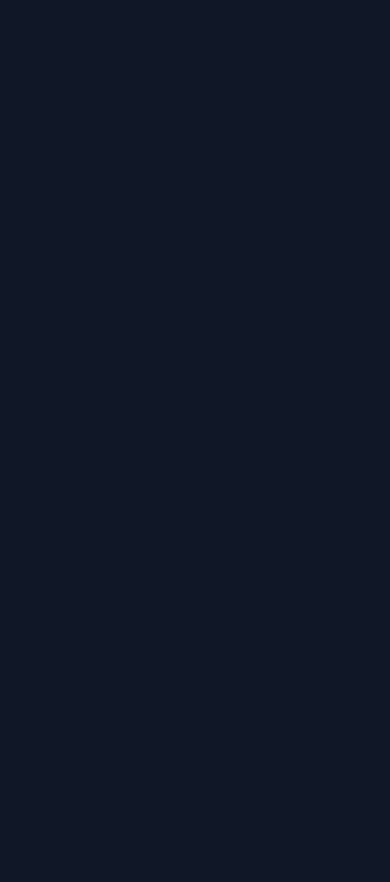
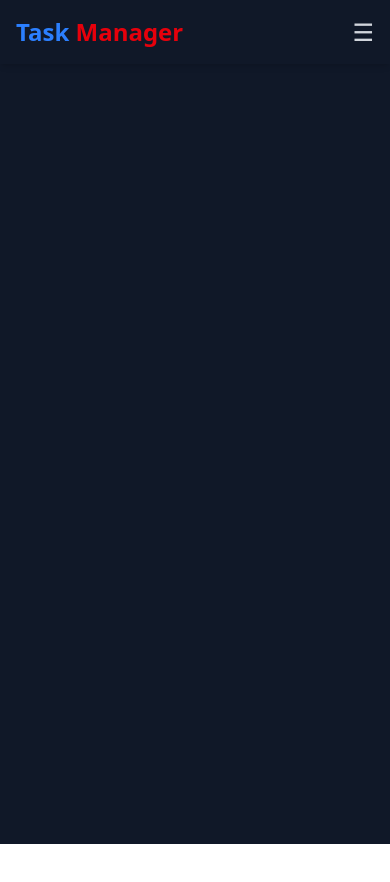
Before and after one commit to PrateekMishraaa/TaskManagerGoverdhan, a React (Vite) app: page / in a window 390 px wide. Shown: the top 882 px of the page. After the commit the page ends 844 px from the top, so only its background shows below. Built offline with nearby package versions, Linux system fonts and the light colour scheme.

Commit message:
protectedRoutes_ProfilePage_Homepage

```diff
--- a/src/App.jsx
+++ b/src/App.jsx
@@ -3,8 +3,12 @@ import { BrowserRouter as Router, Routes, Route } from "react-router-dom";
 import SignUp from './Pages/SignUp';
 import Login from './Pages/Login';
 // import ProtectedRoutes from './Components/ProtectedRoutes';
-import Dashboard from './Pages/Dashboard';
+// import Dashboard from './Pages/Dashboard.jsx';
 import ForgotPassword from './Pages/ForgotPassword';
+import Home from './Pages/Home';
+import Profile from './Pages/Profile';
+// import ProtectedRoutes from './Pages/ProtectedRoutes';
+
 
 const App = () => {
   return (
@@ -13,10 +17,12 @@ const App = () => {
         <Route path='/signup' element={<SignUp />} />
         <Route path='/login' element={<Login />} />
         <Route path='/forgot-password' element={<ForgotPassword/>}/>
-        <Route path='/' element={<Dashboard/>}/>
+        {/* <Route path='/' element={<Dashboard/>}/> */}
         {/* <Route element={<ProtectedRoutes />}>
-          <Route path='/' element={<Dashboard />} />
+          <Route path='/home' element={<Home />} />
         </Route> */}
+        <Route path='/' element={<Home/>}/>
+        <Route path='/profile' element={<Profile/>}/>
       </Routes>
     </Router>
   );
--- a/src/Components/Navbar.jsx
+++ b/src/Components/Navbar.jsx
@@ -1,11 +1,84 @@
-import React from 'react'
+import React, { useState } from "react";
+import { useNavigate } from "react-router-dom";
+import { FaUser } from "react-icons/fa";
 
 const Navbar = () => {
+  const navigate = useNavigate();
+  const [menuOpen, setMenuOpen] = useState(false);
+  const token = localStorage.getItem("accessToken");
+
+  const handleLogout = () => {
+    localStorage.removeItem("accessToken");
+    localStorage.removeItem("refreshtoken");
+    navigate("/login");
+  };
+
   return (
- <>
- i  am navbar
- </>
-  )
-}
+    <nav className="bg-gray-900 shadow-md fixed w-full z-50">
+      <div className="max-w-9xl mx-auto px-4 sm:px-6 lg:px-8">
+        <div className="flex justify-between items-center h-16">
+          {/* Logo */}
+          <div
+            className="flex items-center cursor-pointer"
+            onClick={() => navigate("/")}
+          >
+            <span className="text-2xl font-bold text-blue-500">
+              Task <span className="text-red-600">Manager</span>
+            </span>
+          </div>
 
-export default Navbar
+          {/* Desktop Right Side */}
+          {token && (
+            <div className="hidden md:flex items-center ml-auto space-x-4">
+              {/* Profile Button */}
+              <button
+                onClick={() => navigate("/profile")}
+                className="px-4 py-2 text-blue-500 rounded-lg hover:bg-blue-500 hover:text-white transition"
+              >
+                <FaUser size={18} />
+              </button>
+
+              {/* Logout Button at Far Right */}
+              <button
+                onClick={handleLogout}
+                className="px-4 py-2 cursor-pointer border border-green-500 text-green-500 rounded-lg hover:bg-green-500 hover:text-white transition"
+              >
+                Logout
+              </button>
+            </div>
+          )}
+
+          {/* Mobile Menu Button */}
+          <div className="flex md:hidden">
+            <button
+              onClick={() => setMenuOpen(!menuOpen)}
+              className="text-gray-300 hover:text-green-400 focus:outline-none text-2xl"
+            >
+              ☰
+            </button>
+          </div>
+        </div>
+
+        {/* Mobile Dropdown */}
+        {menuOpen && token && (
+          <div className="md:hidden flex flex-col bg-gray-800 px-4 pb-4 space-y-2">
+            <button
+              onClick={() => navigate("/profile")}
+              className="w-full px-4 py-2 text-blue-500 rounded-lg hover:bg-blue-500 hover:text-white transition flex items-center justify-center"
+            >
+              <FaUser size={18} />
+            </button>
+            <button
+              onClick={handleLogout}
+              className="w-full px-4 py-2 border border-green-500 text-green-500 rounded-lg hover:bg-green-500 hover:text-white transition"
+            >
+              Logout
+            </button>
+          </div>
+        )}
+      </div>
+    </nav>
+  );
+};
+
+export default Navbar;
--- a/src/Pages/Dashboard.jsx
+++ /dev/null
@@ -1,15 +0,0 @@
-import React from 'react'
-
-const Dashboard = () => {
-  return (
- <>
-   <section className="min-h-screen w-full px-4 py-20 bg-[#101828]">
-         <section className="min-h-screen w-full px-4 py-20 bg-[#101828]">
-
-            </section>
-      </section>
- </>
-  )
-}
-
-export default Dashboard
--- /dev/null
+++ b/src/Pages/Home.jsx
@@ -0,0 +1,14 @@
+import React from 'react'
+import Navbar from '../Components/Navbar'
+
+const Home = () => {
+  return (
+   <>
+   <section className='min-h-screen w-full bg-gray-900'>
+    <Navbar/>
+   </section>
+   </>
+  )
+}
+
+export default Home
--- a/src/Pages/Login.jsx
+++ b/src/Pages/Login.jsx
@@ -37,7 +37,7 @@ const handleSubmit = async (e) => {
 
   try {
     const { data } = await axios.post(
-      "http://localhost:3000/api/v1/user/login",
+      "http://localhost:3000/api/route/user/login",
       formData,
       {
         headers: { "Content-Type": "application/json" },
--- /dev/null
+++ b/src/Pages/Profile.jsx
@@ -0,0 +1,15 @@
+import React from 'react'
+import Navbar from '../Components/Navbar'
+
+const Profile = () => {
+  return (
+   <>
+    <section className='min-h-screen w-full bg-gray-900'>
+    <Navbar/>
+
+   </section>
+   </>
+  )
+}
+
+export default Profile
--- /dev/null
+++ b/src/Pages/ProtectedRoutes.jsx
@@ -0,0 +1,16 @@
+import React from 'react';
+import { Navigate } from 'react-router-dom';
+
+const ProtectedRoute = ({ children }) => {
+  const token = localStorage.getItem("refreshToken");
+  // const token2 = localStorage.getItem("accessToken")
+    // console.log(token)
+    // console.log(token2)
+  if (!token) {
+    return <Navigate to="/signup" replace />;
+  }
+
+  return children;
+};
+
+export default ProtectedRoute;
--- a/src/Pages/SignUp.jsx
+++ b/src/Pages/SignUp.jsx
@@ -44,7 +44,7 @@ const SignUp = () => {
 
   try {
     const response = await axios.post(
-      "http://localhost:3000/api/v1/user/create",
+      "http://localhost:3000/api/route/user/create",
       formData,
       // { withCredentials: true } // include if your backend needs cookies/sessions
     );
--- a/src/index.css
+++ b/src/index.css
@@ -1,4 +1,4 @@
 @import "tailwindcss";
-body{
+/* body{
     background-color: black;
-}
+} */
```
Also changed, not shown: src/Components/ProtectedRoutes.jsx (deleted, +0 -54 lines).
